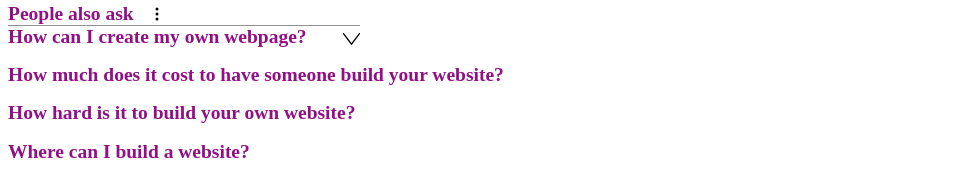
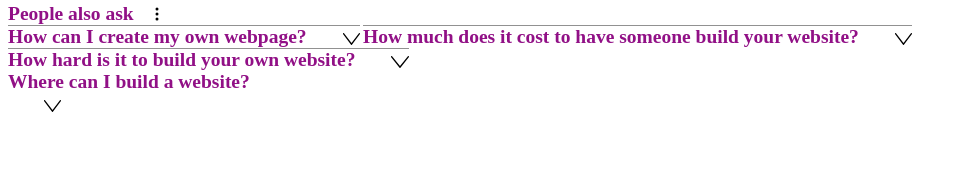
Before and after one commit to Nahoa/A2B_Google_Search, a plain HTML site: page index.html in a window 1280 px wide. Shown: the part 76-272 px from the top of the page, without its empty margins (0-966 px from the left). Drawn offline with Linux system fonts and the light colour scheme.

Commit message:
Worked on the suggested quesions, but i'm not able to get it to line up nicely, I think i have to leave it alone for now and focus on the rest of the webpage (i.e hardcoding the rest of the search results, the header, and the footer

```diff
--- a/index.html
+++ b/index.html
@@ -71,6 +71,7 @@
             </div>
 
             <!-- This goes after the 5th result -->
+            <!-- !The whole thing is not in a list format so i need to figure out how to get it that way -->
             <div class="suggestion-div">
               <div class="suggestion-header">
                 <div class="suggestion-header-wraper">
@@ -89,23 +90,44 @@
                     How can I create my own webpage?
                   </h2>
                   <div class="drop-down-arrow">
-                    <img src="./images/drop-down-arrow.svg" alt="drop down arrow">
+                    <img
+                      src="./images/drop-down-arrow.svg"
+                      alt="drop down arrow"
+                    />
                   </div>
                 </div>
-                <div id="related-question">
-                  <h2 id="question-title">
+                <div class="related-question">
+                  <h2 class="question-title">
                     How much does it cost to have someone build your website?
                   </h2>
+                  <div class="drop-down-arrow">
+                    <img
+                      src="./images/drop-down-arrow.svg"
+                      alt="drop down arrow"
+                    />
+                  </div>
                 </div>
-                <div id="related-question">
-                  <h2 id="question-title">
+                <div class="related-question">
+                  <h2 class="question-title">
                     How hard is it to build your own website?
                   </h2>
+                  <div class="drop-down-arrow">
+                    <img
+                      src="./images/drop-down-arrow.svg"
+                      alt="drop down arrow"
+                    />
+                  </div>
                 </div>
+                <!-- TODO Find out why this div isn't being put on a new line but instead is being stuck at the end of the previous question -->
+                <!-- * I think it is because the question is so short that the css is not letting it be on its own line -->
                 <div id="related-question">
-                  <h2 id="question-title">
-                    Where can I build a website?
-                  </h2>
+                  <h2 class="question-title">Where can I build a website?</h2>
+                  <div class="drop-down-arrow">
+                    <img
+                      src="./images/drop-down-arrow.svg"
+                      alt="drop down arrow"
+                    />
+                  </div>
                 </div>
               </div>
             </div>
```
